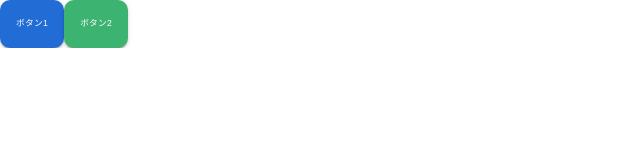
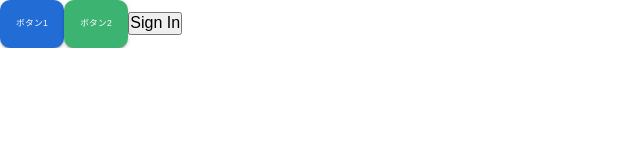
Before and after one commit to PepeikeDeteron/NextEC, a Next.js app: page / in a window 1280 px wide. Shown: the top 160 px of the page, without its empty margins (0-640 px from the left). Built offline with nearby package versions, Linux system fonts and the light colour scheme.

Commit message:
Redux-Toolkit の簡単な動作確認

```diff
--- a/src/models/types.ts
+++ b/src/models/types.ts
@@ -1 +1,7 @@
 export type ColorProps = 'primary' | 'secondary' | 'inherit';
+
+export type usersProps = {
+  isSignedIn?: boolean;
+  uid: string;
+  username: string;
+};
--- /dev/null
+++ b/src/modules/store.ts
@@ -0,0 +1,10 @@
+import { configureStore } from '@reduxjs/toolkit';
+import { usersSlice } from '@/modules/users/usersSlice';
+
+export const store = configureStore({
+  reducer: {
+    user: usersSlice.reducer,
+  },
+});
+
+export type RootState = ReturnType<typeof store.getState>;
--- /dev/null
+++ b/src/modules/users/usersSlice.ts
@@ -0,0 +1,32 @@
+import { createSlice, PayloadAction } from '@reduxjs/toolkit';
+import { usersProps } from '@/models/types';
+
+type State = {
+  users: usersProps;
+};
+
+const initialState: State = {
+  users: {
+    isSignedIn: false,
+    uid: '',
+    username: '',
+  },
+};
+
+export const usersSlice = createSlice({
+  name: 'users',
+  initialState,
+  reducers: {
+    signIn: (state: State, action: PayloadAction<usersProps>) => {
+      state.users.isSignedIn = true;
+      state.users.uid = action.payload.uid;
+      state.users.username = action.payload.username;
+    },
+    signOut: (state: State) => {
+      (state.users.isSignedIn = false), (state.users.uid = '');
+      state.users.username = '';
+    },
+  },
+});
+
+export const { signIn, signOut } = usersSlice.actions;
--- a/src/pages/_app.tsx
+++ b/src/pages/_app.tsx
@@ -1,9 +1,11 @@
 import React, { useEffect } from 'react';
 import { AppProps } from 'next/app';
+import { Provider } from 'react-redux';
 import { ThemeProvider } from 'styled-components';
 import { StylesProvider, MuiThemeProvider } from '@material-ui/core/styles';
 import 'normalize.css';
 import '../styles/globals.css';
+import { store } from '@/modules/store';
 import theme from '@/styles/theme';
 
 const App: React.VFC<AppProps> = ({
@@ -19,6 +21,7 @@ const App: React.VFC<AppProps> = ({
 
   return (
     <>
+      <Provider store={store}>
         <StylesProvider injectFirst>
           <MuiThemeProvider theme={theme}>
             <ThemeProvider theme={theme}>
@@ -26,6 +29,7 @@ const App: React.VFC<AppProps> = ({
             </ThemeProvider>
           </MuiThemeProvider>
         </StylesProvider>
+      </Provider>
     </>
   );
 };
--- a/src/pages/index.tsx
+++ b/src/pages/index.tsx
@@ -1,10 +1,21 @@
 import React from 'react';
 import TestButtonList from '@/components/molecules/TestButtonList';
 
+import { useDispatch } from 'react-redux';
+import { signIn } from '@/modules/users/usersSlice';
+
 const Home: React.VFC = () => {
+  const dispatch = useDispatch();
+
   return (
     <>
       <TestButtonList />
+
+      <button
+        onClick={() => dispatch(signIn({ uid: '0001', username: 'user' }))}
+      >
+        Sign In
+      </button>
     </>
   );
 };
```
Lines whose indentation alone changed are shown as unchanged.
